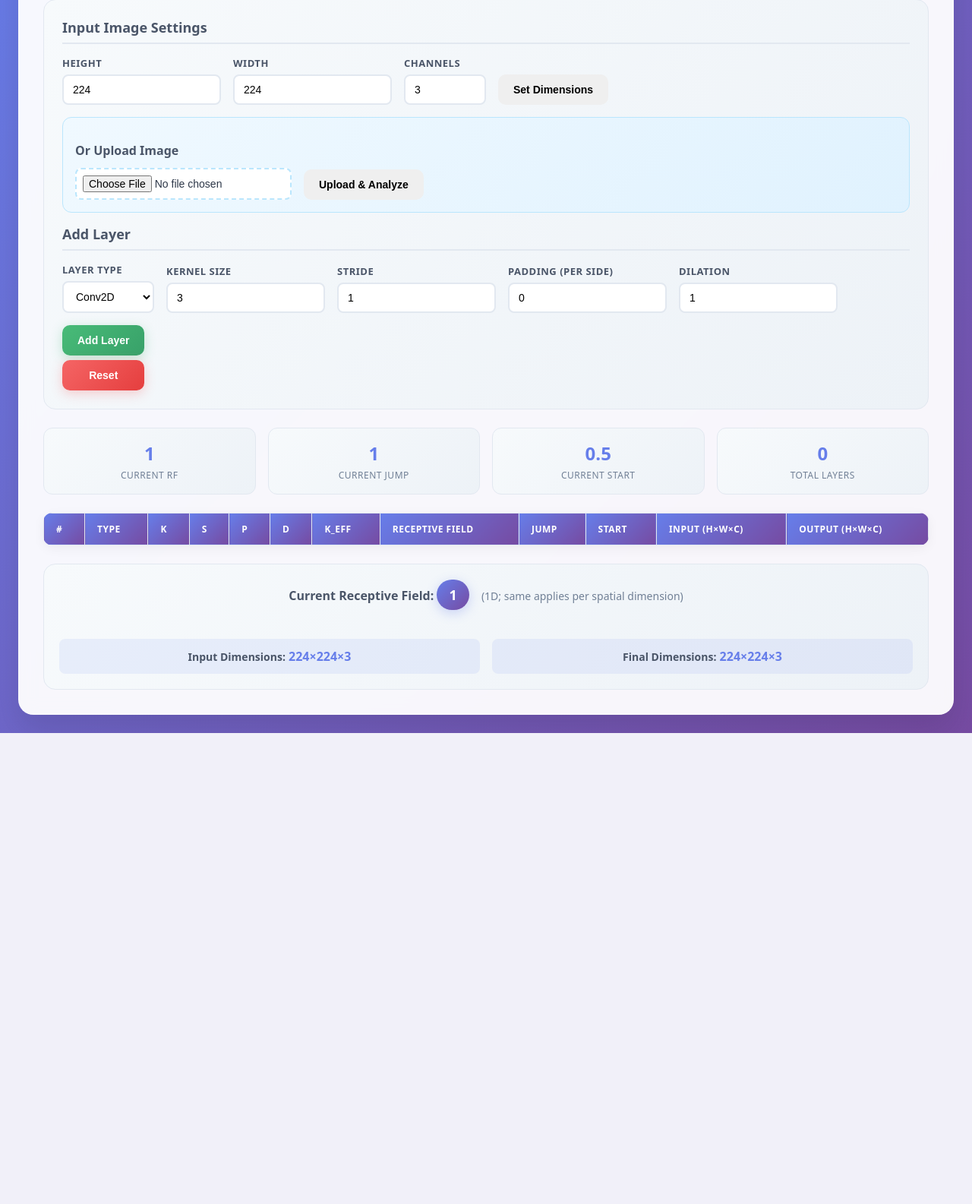
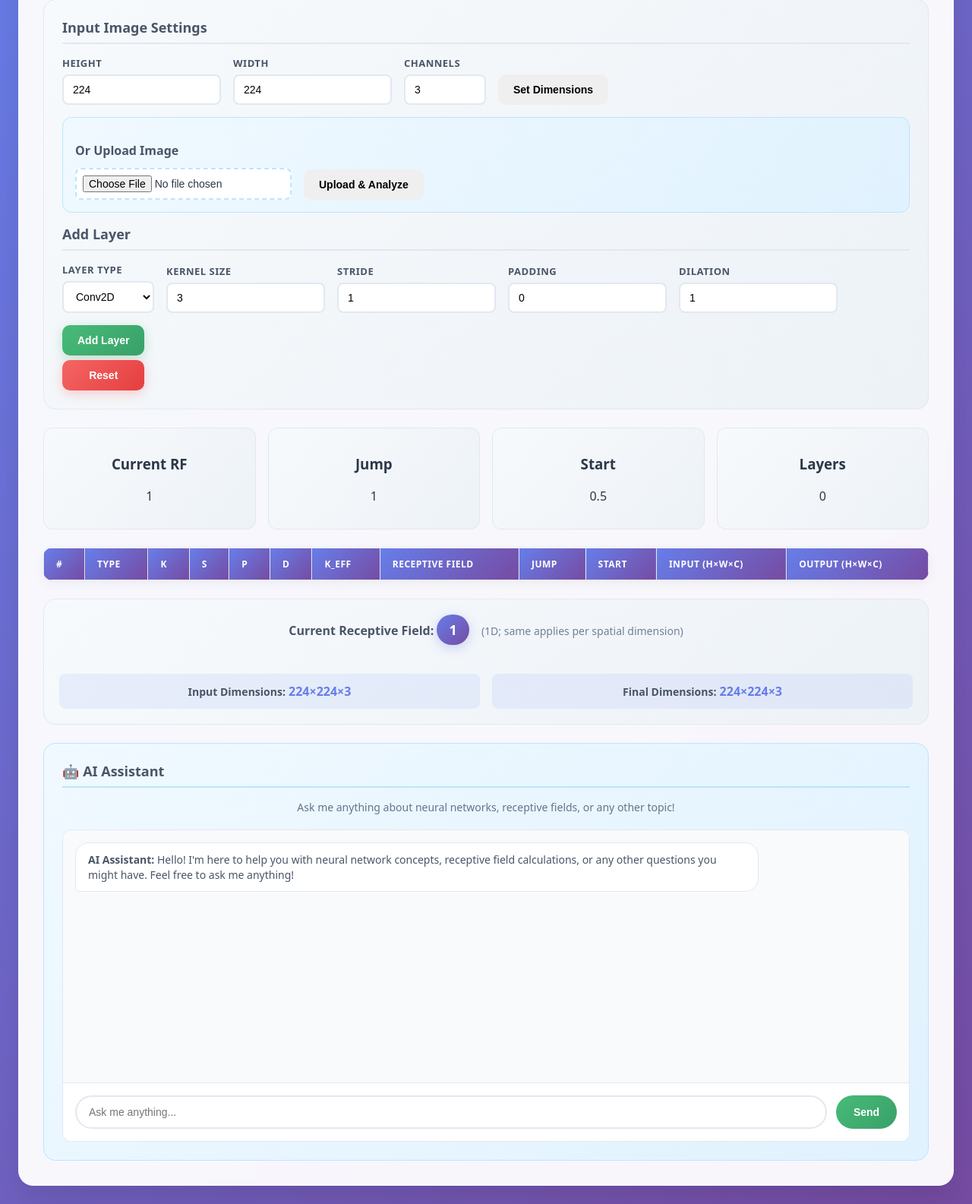
Before and after one commit to gzagarwal/EAG4, a Flask app: page / in a window 1280 px wide. Shown: the part 185-1770 px from the top of the page at 76% size. Before the commit the page ends 1150 px from the top, so only its background shows below. Run offline with Flask 3, Linux system fonts and the light colour scheme; lists and menus that the app fills with data are empty.

Commit message:
EAG Session 2

```diff
--- a/app.py
+++ b/app.py
@@ -5,6 +5,8 @@ import os
 from werkzeug.utils import secure_filename
 import cv2
 import numpy as np
+import google.generativeai as genai
+# from config import GEMINI_API_KEY  # Import from config file
 
 
 class Layer:
@@ -197,6 +199,122 @@ class ReceptiveFieldCalculator:
         return self.compute_current_state()["layers"]
 
 
+class GeminiChatbot:
+    """Gemini AI chatbot for answering questions"""
+
+    def __init__(self, api_key: str = None):
+        self.api_key = "AIzaSyDeBDiXgPfSO0BtI9U1zlu9-FJc_GqJOTY"
+
+        if self.api_key:
+            try:
+                print(f"Configuring Gemini with API key: {self.api_key[:10]}...")
+                genai.configure(api_key=self.api_key)
+
+                # Debug: List available models
+                try:
+                    print("Attempting to list available models...")
+                    models = genai.list_models()
+                    print("Available models:")
+                    for model in models:
+                        print(f"  - {model.name}")
+                except Exception as e:
+                    print(f"Could not list models: {e}")
+                    print(f"Error type: {type(e)}")
+                    print(f"Error details: {str(e)}")
+
+                # Try the simplest models first - these usually have better free tier quotas
+                try:
+                    print("Trying gemini-1.0-pro (simplest model)...")
+                    self.model = genai.GenerativeModel("gemini-2.0-flash")
+                    print("Successfully initialized gemini-1.0-pro")
+                except Exception as e:
+                    print(f"Failed to initialize gemini-1.0-pro: {e}")
+                    try:
+                        print("Trying gemini-pro (fallback)...")
+                        self.model = genai.GenerativeModel("gemini-pro")
+                        print("Successfully initialized gemini-pro")
+                    except Exception as e:
+                        print(f"Failed to initialize gemini-pro: {e}")
+                        try:
+                            print("Trying gemini-1.5-pro (last resort)...")
+                            self.model = genai.GenerativeModel("gemini-1.5-pro")
+                            print("Successfully initialized gemini-1.5-pro")
+                        except Exception as e:
+                            print(f"Failed to initialize gemini-1.5-pro: {e}")
+                            self.model = None
+
+            except Exception as e:
+                print(f"Error initializing Gemini: {e}")
+                self.model = None
+        else:
+            self.model = None
+
+    def chat(self, message: str) -> Dict[str, Any]:
+        """Send a message to Gemini and get response"""
+        if not self.model:
+            return {
+                "error": "Gemini API key not configured or model initialization failed. Please check your API key and try again.",
+                "success": False,
+            }
+
+        try:
+            # Simplified context for the simplest model
+            context = """
+            You are a helpful AI assistant. You can answer questions about:
+            - Neural networks and CNNs
+            - Receptive field calculations
+            - General AI/ML concepts
+            - Any other questions users might have
+
+            Keep responses clear and concise.
+            """
+
+            full_prompt = f"{context}\n\nUser question: {message}"
+
+            # Simple generate_content call without complex safety settings
+            response = self.model.generate_content(full_prompt)
+
+            return {"response": response.text, "success": True}
+
+        except Exception as e:
+            error_msg = str(e)
+            print(f"Gemini API error: {error_msg}")
+
+            # Handle quota errors more gracefully
+            if "quota" in error_msg.lower() or "429" in error_msg:
+                return {
+                    "error": "Free tier quota reached. Please wait 1-2 minutes and try again. The free tier allows 15 requests per day.",
+                    "success": False,
+                }
+            elif "404" in error_msg and "models" in error_msg:
+                return {
+                    "error": "Model not found. Please check your API key.",
+                    "success": False,
+                }
+            elif "403" in error_msg:
+                return {
+                    "error": "Access denied. Please check your API key permissions.",
+                    "success": False,
+                }
+            else:
+                return {
+                    "error": f"API error: {error_msg}",
+                    "success": False,
+                }
+
+    def test_api_key(self) -> Dict[str, Any]:
+        """Test if the API key is working"""
+        if not self.model:
+            return {"error": "Model not initialized", "success": False}
+
+        try:
+            # Very simple test prompt
+            response = self.model.generate_content("Say 'Hello'")
+            return {"response": response.text, "success": True}
+        except Exception as e:
+            return {"error": str(e), "success": False}
+
+
 class FlaskApp:
     """Main Flask application class"""
 
@@ -205,6 +323,10 @@ class FlaskApp:
         self.app.config["MAX_CONTENT_LENGTH"] = 16 * 1024 * 1024  # 16MB max file size
         self.app.config["UPLOAD_FOLDER"] = "uploads"
         self.calculator = ReceptiveFieldCalculator()
+
+        # Option 3: Pass API key when creating the chatbot
+        self.chatbot = GeminiChatbot()  # Will use the key from config
+
         self.setup_routes()
 
         # Create uploads directory if it doesn't exist
@@ -321,6 +443,31 @@ class FlaskApp:
             """Get current calculator state"""
             return jsonify(self.calculator.compute_current_state())
 
+        @self.app.route("/api/chat", methods=["POST"])
+        def chat():
+            """Chat with Gemini AI"""
+            try:
+                data = request.get_json()
+                message = data.get("message", "").strip()
+
+                if not message:
+                    return jsonify({"error": "Message cannot be empty"}), 400
+
+                response = self.chatbot.chat(message)
+                return jsonify(response)
+
+            except Exception as e:
+                return jsonify({"error": str(e)}), 400
+
+        @self.app.route("/api/test_gemini", methods=["GET"])
+        def test_gemini():
+            """Test Gemini API connection"""
+            try:
+                result = self.chatbot.test_api_key()
+                return jsonify(result)
+            except Exception as e:
+                return jsonify({"error": str(e)}), 400
+
     def run(self, host="0.0.0.0", port=5000, debug=True):
         """Run the Flask application"""
         self.app.run(host=host, port=port, debug=debug)
--- a/pyproject.toml
+++ b/pyproject.toml
@@ -8,5 +8,7 @@ dependencies = [
     "flask>=3.0.0",
     "opencv-python>=4.8.0",
     "numpy>=1.24.0",
-    "werkzeug>=3.0.0"
+    "werkzeug>=3.0.0",
+    "google-generativeai>=0.3.0",
+    "python-dotenv>=1.0.0"
 ]
--- a/static/css/style.css
+++ b/static/css/style.css
@@ -272,3 +272,156 @@ tr:hover {
   font-weight: 600;
   font-size: 16px;
 }
+
+.chat-section {
+  background: linear-gradient(135deg, #f0f9ff, #e0f2fe);
+  padding: 24px;
+  border-radius: 16px;
+  border: 1px solid #bae6fd;
+  margin-top: 24px;
+}
+
+.chat-section h3 {
+  margin: 0 0 16px 0;
+  font-size: 18px;
+  color: #4a5568;
+  border-bottom: 2px solid #bae6fd;
+  padding-bottom: 8px;
+}
+
+.chat-subtitle {
+  color: #64748b;
+  margin-bottom: 20px;
+  font-size: 14px;
+  text-align: center;
+}
+
+.chat-container {
+  background: white;
+  border-radius: 12px;
+  border: 1px solid #e2e8f0;
+  overflow: hidden;
+}
+
+.chat-messages {
+  height: 300px;
+  overflow-y: auto;
+  padding: 16px;
+  background: #f8fafc;
+}
+
+.message {
+  margin-bottom: 16px;
+  display: flex;
+  flex-direction: column;
+}
+
+.user-message {
+  align-items: flex-end;
+}
+
+.bot-message {
+  align-items: flex-start;
+}
+
+.message-content {
+  max-width: 80%;
+  padding: 12px 16px;
+  border-radius: 18px;
+  font-size: 14px;
+  line-height: 1.4;
+}
+
+.user-message .message-content {
+  background: linear-gradient(135deg, #667eea, #764ba2);
+  color: white;
+  border-bottom-right-radius: 6px;
+}
+
+.bot-message .message-content {
+  background: white;
+  color: #4a5568;
+  border: 1px solid #e2e8f0;
+  border-bottom-left-radius: 6px;
+}
+
+.chat-input-container {
+  display: flex;
+  padding: 16px;
+  gap: 12px;
+  background: white;
+  border-top: 1px solid #e2e8f0;
+}
+
+.chat-input-container input {
+  flex: 1;
+  padding: 12px 16px;
+  border: 2px solid #e2e8f0;
+  border-radius: 25px;
+  font-size: 14px;
+  transition: all 0.2s ease;
+}
+
+.chat-input-container input:focus {
+  outline: none;
+  border-color: #667eea;
+  box-shadow: 0 0 0 3px rgba(102, 126, 234, 0.1);
+}
+
+.chat-input-container button {
+  padding: 12px 20px;
+  background: linear-gradient(135deg, #48bb78, #38a169);
+  color: white;
+  border: none;
+  border-radius: 25px;
+  font-weight: 600;
+  cursor: pointer;
+  transition: all 0.2s ease;
+  min-width: 80px;
+}
+
+.chat-input-container button:hover {
+  transform: translateY(-1px);
+  box-shadow: 0 4px 15px rgba(72, 187, 120, 0.3);
+}
+
+.chat-input-container button:disabled {
+  opacity: 0.6;
+  cursor: not-allowed;
+  transform: none;
+}
+
+/* Loading animation for bot messages */
+.typing-indicator {
+  display: flex;
+  gap: 4px;
+  padding: 12px 16px;
+  background: white;
+  border: 1px solid #e2e8f0;
+  border-radius: 18px;
+  border-bottom-left-radius: 6px;
+  max-width: 80px;
+}
+
+.typing-dot {
+  width: 8px;
+  height: 8px;
+  border-radius: 50%;
+  background: #cbd5e0;
+  animation: typing 1.4s infinite ease-in-out;
+}
+
+.typing-dot:nth-child(1) { animation-delay: -0.32s; }
+.typing-dot:nth-child(2) { animation-delay: -0.16s; }
+
+@keyframes typing {
+  0%, 80%, 100% { transform: scale(0); }
+  40% { transform: scale(1); }
+}
+
+/* Error message styling */
+.error-message .message-content {
+  background: linear-gradient(135deg, #fed7d7, #feb2b2) !important;
+  color: #c53030 !important;
+  border-color: #fc8181 !important;
+}
--- a/static/js/app.js
+++ b/static/js/app.js
@@ -78,7 +78,7 @@ async function uploadImage() {
 
 async function addLayer() {
   const type = document.getElementById('layerType').value;
-  const kernel = parseInt(document.getElementById('kernel').value, 10);
+  const kernel = parseInt(document.getElementById('kernelSize').value, 10);
   const stride = parseInt(document.getElementById('stride').value, 10);
   const padding = parseInt(document.getElementById('padding').value, 10);
   const dilation = parseInt(document.getElementById('dilation').value, 10);
@@ -175,12 +175,123 @@ function updateDisplay(data) {
   `).join('');
 }
 
+// Chat functionality
+let isTyping = false;
+
+async function sendChatMessage() {
+  const input = document.getElementById('chatInput');
+  const sendBtn = document.getElementById('sendChatBtn');
+  const message = input.value.trim();
+
+  if (!message || isTyping) return;
+
+  // Add user message to chat
+  addMessageToChat(message, 'user');
+  input.value = '';
+
+  // Show typing indicator and disable input
+  showTypingIndicator();
+  isTyping = true;
+  sendBtn.disabled = true;
+  sendBtn.textContent = 'Sending...';
+
+  try {
+    const response = await fetch('/api/chat', {
+      method: 'POST',
+      headers: {
+        'Content-Type': 'application/json',
+      },
+      body: JSON.stringify({ message: message })
+    });
+
+    // Remove typing indicator
+    removeTypingIndicator();
+
+    if (response.ok) {
+      const result = await response.json();
+
+      if (result.success) {
+        addMessageToChat(result.response, 'bot');
+      } else {
+        addMessageToChat(result.error, 'bot', true);
+      }
+    } else {
+      const errorResult = await response.json();
+      addMessageToChat(errorResult.error || 'Sorry, I encountered an error. Please try again.', 'bot', true);
+    }
+  } catch (error) {
+    console.error('Chat error:', error);
+    removeTypingIndicator();
+    addMessageToChat('Sorry, I encountered an error. Please try again.', 'bot', true);
+  }
+
+  // Re-enable input
+  isTyping = false;
+  sendBtn.disabled = false;
+  sendBtn.textContent = 'Send';
+}
+
+function addMessageToChat(content, sender, isError = false) {
+  const chatMessages = document.getElementById('chatMessages');
+  const messageDiv = document.createElement('div');
+  messageDiv.className = `message ${sender}-message ${isError ? 'error-message' : ''}`;
+
+  const messageContent = document.createElement('div');
+  messageContent.className = 'message-content';
+
+  if (sender === 'bot') {
+    messageContent.innerHTML = `<strong>AI Assistant:</strong> ${content}`;
+  } else {
+    messageContent.textContent = content;
+  }
+
+  messageDiv.appendChild(messageContent);
+  chatMessages.appendChild(messageDiv);
+
+  // Scroll to bottom
+  chatMessages.scrollTop = chatMessages.scrollHeight;
+}
+
+function showTypingIndicator() {
+  const chatMessages = document.getElementById('chatMessages');
+  const typingDiv = document.createElement('div');
+  typingDiv.className = 'message bot-message';
+  typingDiv.id = 'typingIndicator';
+
+  typingDiv.innerHTML = `
+    <div class="typing-indicator">
+      <div class="typing-dot"></div>
+      <div class="typing-dot"></div>
+      <div class="typing-dot"></div>
+    </div>
+  `;
+
+  chatMessages.appendChild(typingDiv);
+  chatMessages.scrollTop = chatMessages.scrollHeight;
+}
+
+function removeTypingIndicator() {
+  const typingIndicator = document.getElementById('typingIndicator');
+  if (typingIndicator) {
+    typingIndicator.remove();
+  }
+}
+
 // Event listeners
 document.addEventListener('DOMContentLoaded', function() {
   document.getElementById('addBtn').addEventListener('click', addLayer);
   document.getElementById('resetBtn').addEventListener('click', resetLayers);
   document.getElementById('setDimensionsBtn').addEventListener('click', setInputDimensions);
   document.getElementById('uploadBtn').addEventListener('click', uploadImage);
+
+  // Chat event listeners
+  document.getElementById('sendChatBtn').addEventListener('click', sendChatMessage);
+  document.getElementById('chatInput').addEventListener('keypress', function(e) {
+    if (e.key === 'Enter' && !e.shiftKey) {
+      e.preventDefault();
+      sendChatMessage();
+    }
+  });
 
   // Initialize display
   updateDisplay({
--- a/templates/index.html
+++ b/templates/index.html
@@ -62,7 +62,7 @@
             <input id="stride" type="number" value="1" min="1" />
           </div>
           <div class="input-group">
-            <label>Padding (per side)</label>
+            <label>Padding</label>
             <input id="padding" type="number" value="0" min="0" />
           </div>
           <div class="input-group">
@@ -78,20 +78,20 @@
 
       <div class="stats-grid">
         <div class="stat-card">
-          <div class="stat-value" id="currentRf">1</div>
-          <div class="stat-label">Current RF</div>
+          <h3>Current RF</h3>
+          <p id="currentRf">1</p>
         </div>
         <div class="stat-card">
-          <div class="stat-value" id="currentJump">1</div>
-          <div class="stat-label">Current Jump</div>
+          <h3>Jump</h3>
+          <p id="currentJump">1</p>
         </div>
         <div class="stat-card">
-          <div class="stat-value" id="currentStart">0.5</div>
-          <div class="stat-label">Current Start</div>
+          <h3>Start</h3>
+          <p id="currentStart">0.5</p>
         </div>
         <div class="stat-card">
-          <div class="stat-value" id="layerCount">0</div>
-          <div class="stat-label">Total Layers</div>
+          <h3>Layers</h3>
+          <p id="layerCount">0</p>
         </div>
       </div>
 
@@ -130,6 +130,27 @@
           </div>
         </div>
       </div>
+
+      <!-- New Chat Section -->
+      <div class="chat-section">
+        <h3>🤖 AI Assistant</h3>
+        <p class="chat-subtitle">Ask me anything about neural networks, receptive fields, or any other topic!</p>
+
+        <div class="chat-container">
+          <div class="chat-messages" id="chatMessages">
+            <div class="message bot-message">
+              <div class="message-content">
+                <strong>AI Assistant:</strong> Hello! I'm here to help you with neural network concepts, receptive field calculations, or any other questions you might have. Feel free to ask me anything!
+              </div>
+            </div>
+          </div>
+
+          <div class="chat-input-container">
+            <input type="text" id="chatInput" placeholder="Ask me anything..." />
+            <button id="sendChatBtn">Send</button>
+          </div>
+        </div>
+      </div>
     </div>
 
     <script src="{{ url_for('static', filename='js/app.js') }}"></script>
```
Also changed, not shown: README.md, 3 other files.
